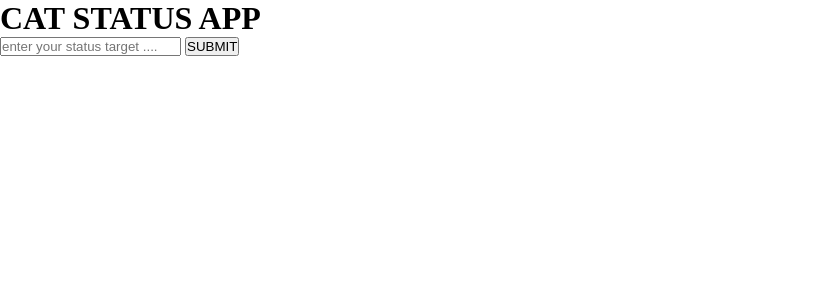
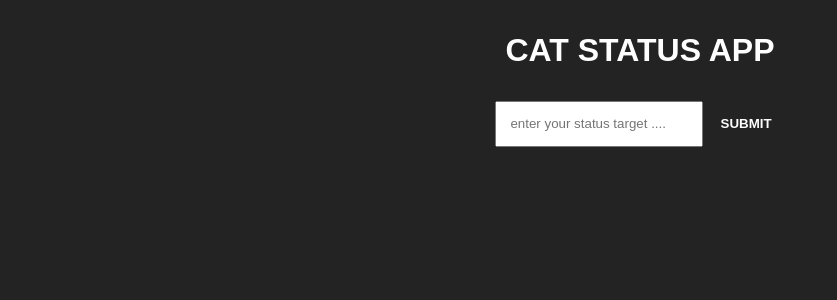
Before and after one commit to Ashkantvn/python-cat-status, a Flask app: page / in a window 1280 px wide. Shown: the top 300 px of the page, without its empty margins (0-837 px from the left). Run offline with Flask 3, Linux system fonts and the light colour scheme.

Commit message:
Update style of pages

```diff
--- a/static/style/style.css
+++ b/static/style/style.css
@@ -1,4 +1,38 @@
 *{
 	margin:0;
 	padding:0;
+	font-family:"arial"
 }
+
+
+body{
+	background-color:#232323;
+	display:flex;
+	flex-direction:column;
+	align-items:center;
+	justify-content:center;
+	margin:auto;
+	color:#fefefe;
+}
+
+
+a{
+	text-decoration:none;
+}
+
+h1{
+	margin:1em 0;
+}
+
+
+button{
+	border:none;
+	background:none;
+	font-weight:bold;
+	margin:0 1em;
+	color:#fefefe
+}
+
+input{
+	padding:1em;
+}
```
